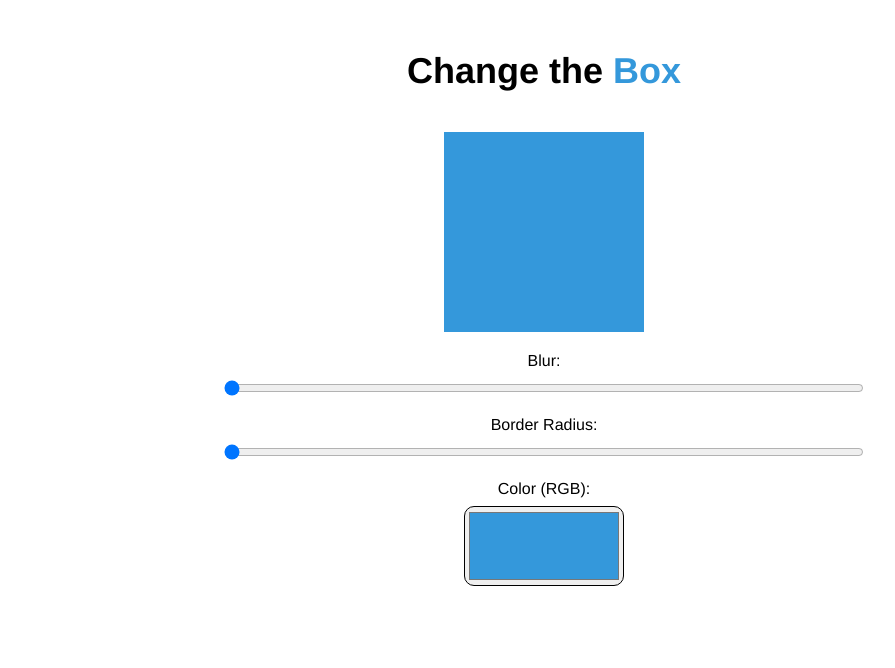
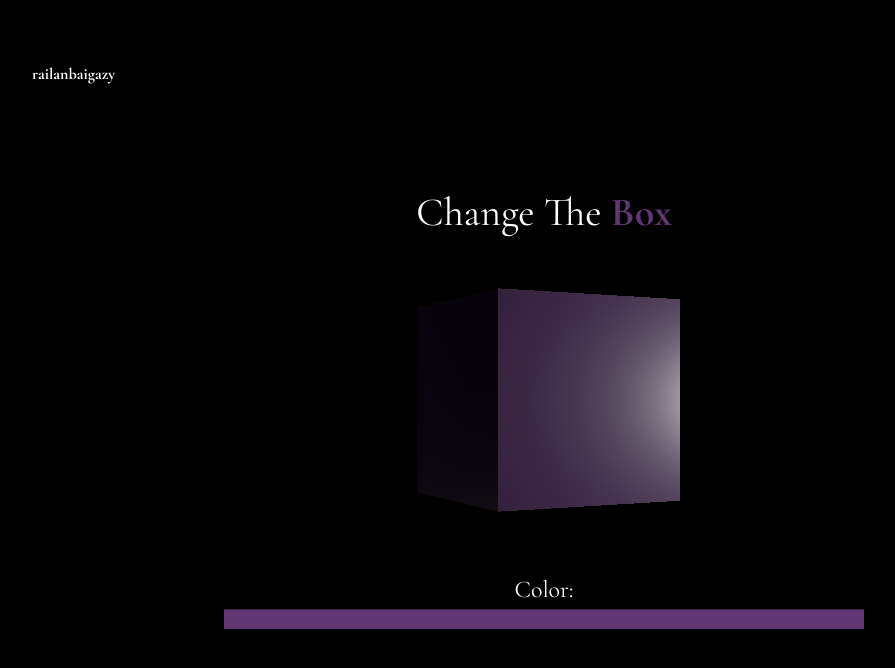
Before and after one commit to railanbaigazy/changethebox, a website built with Vite: page index.html in a window 1280 px wide. Shown: the whole page, without its empty margins (96-991 px from the left). Built offline with nearby package versions, Linux system fonts and the light colour scheme.

Commit message:
Update 3D

```diff
--- a/index.html
+++ b/index.html
@@ -1,27 +1,21 @@
-<!DOCTYPE html>
+<!doctype html>
 <html lang="en">
-<head>
-  <meta charset="UTF-8">
-  <meta name="viewport" content="width=device-width, initial-scale=1.0">
-  <link rel="stylesheet" href="/css/styles.css">
-  <title>Change the Box</title>
-</head>
-<body>
-<main>
-  <h1>Change the <span>Box</span></h1>
-
-  <div class="box"></div>
-
-  <label for="blur">Blur:</label>
-  <input type="range" id="blur" min="0" max="20" value="0" data-suffix="px">
-
-  <label for="border-radius">Border Radius:</label>
-  <input type="range" id="border-radius" min="0" max="50" value="0" data-suffix="%">
-
-  <label for="color">Color (RGB):</label>
-  <input type="color" id="color" class="color" value="#3498db">
-</main>
-
-<script src="js/main.js"></script>
-</body>
+  <head>
+    <meta charset="UTF-8" />
+    <link rel="icon" type="image/svg+xml" href="/vite.svg" />
+    <meta name="viewport" content="width=device-width, initial-scale=1.0" />
+    <title>Vite App</title>
+  </head>
+  <body>
+    <canvas class="webgl"></canvas>
+    <nav>
+      <a href="https://github.com/railanbaigazy" class="nav-text">railanbaigazy</a>
+    </nav>
+    <h1 class="title">Change The <span class="box-text">Box</span></h1>
+    <div class="controls">
+      <label for="boxColor">Color:</label>
+      <input type="color" id="boxColor" class="input-color" value="#3498db">
+    </div>
+    <script type="module" src="/main.js"></script>
+  </body>
 </html>
--- /dev/null
+++ b/main.js
@@ -0,0 +1,85 @@
+import * as THREE from 'three';
+import "./style.css";
+import { gsap } from "gsap";
+import { OrbitControls } from "three/addons";
+import SplitType from "split-type";
+
+const scene = new THREE.Scene();
+
+const startColor = "#613774";
+
+const geometry = new THREE.BoxGeometry( 3, 3, 3 );
+const material = new THREE.MeshStandardMaterial({
+    color: startColor,
+    roughness: .3
+});
+
+const mesh = new THREE.Mesh(geometry, material);
+scene.add(mesh);
+
+const sizes = {
+    width: window.innerWidth,
+    height: window.innerHeight
+};
+
+const light1 = new THREE.PointLight(0xffffff, 70, 50, 1.5);
+const light2 = new THREE.PointLight(0xffffff, 20, 70, 1.5);
+light1.position.set(10, 0, 10);
+light2.position.set(-10, -10, -20);
+scene.add(light1);
+scene.add(light2);
+
+const camera = new THREE.PerspectiveCamera(45, sizes.width / sizes.height, 5, 100);
+camera.position.z = 15;
+scene.add(camera);
+
+const canvas = document.querySelector('.webgl');
+const renderer = new THREE.WebGLRenderer({ canvas });
+
+renderer.setSize(sizes.width, sizes.height);
+renderer.render(scene, camera);
+
+const controls = new OrbitControls(camera, canvas);
+controls.enableDamping = true;
+controls.enablePan = false;
+controls.enableZoom = false;
+controls.autoRotate = true;
+controls.autoRotateSpeed = 1;
+
+window.addEventListener('resize', () => {
+    sizes.width = window.innerWidth;
+    sizes.height = window.innerHeight;
+    camera.updateProjectionMatrix();
+    camera.aspect = sizes.width / sizes.height;
+    renderer.setSize(sizes.width, sizes.height)
+});
+
+const loop = () => {
+    controls.update();
+    renderer.render(scene, camera);
+    window.requestAnimationFrame(loop);
+};
+loop();
+
+const colorInput = document.querySelector('.input-color');
+colorInput.value = startColor;
+
+const navText = new SplitType('.nav-text');
+
+const t1 = gsap.timeline({ defaults: { duration: 1 } });
+t1.fromTo('.title', { opacity: 0 }, { opacity: 1 });
+t1.fromTo(mesh.scale, { z: 0, x: 0, y:0 }, { z: 1, x: 1, y: 1 });
+t1.fromTo('.char', { y: -20 }, { y: 0, stagger: 0.05, delay: 0.2 });
+t1.fromTo('.controls', { opacity: 0 }, { opacity: 1 });
+
+const inputs = document.querySelectorAll('input');
+
+function handleUpdate() {
+    const suffix = this.dataset.suffix || '';
+    document.documentElement.style.setProperty(`--${this.id}`, this.value + suffix);
+    const newColor = new THREE.Color(this.value);
+    gsap.to(mesh.material.color, newColor);
+}
+
+inputs.forEach(input => input.addEventListener('change', handleUpdate));
+//inputs.forEach(input => input.addEventListener('mousemove', handleUpdate));
--- /dev/null
+++ b/style.css
@@ -0,0 +1,85 @@
+@import url('https://fonts.googleapis.com/css2?family=Cormorant+Garamond:wght@400;700&display=swap');
+
+* {
+  margin: 0 auto;
+  padding: 0;
+  box-sizing: border-box;
+}
+
+body, html {
+  overflow-x: hidden;
+  font-family: 'Cormorant Garamond', serif;
+}
+
+:root {
+  --boxColor: #613774;
+}
+
+.webgl {
+  position: absolute;
+  top: 0;
+  left: 0;
+  z-index: 1;
+}
+
+.title {
+  z-index: 2;
+  position: absolute;
+  color: white;
+  font-size: 2.5rem;
+  font-weight: 400;
+  top: 25%;
+  left: 50%;
+  transform: translate(-50%, -25%);
+}
+
+.box-text {
+  font-weight: 700;
+  color: var(--boxColor);
+}
+
+nav {
+  position: absolute;
+  z-index: 2;
+  padding: 4rem 8rem;
+}
+
+.nav-text {
+  text-decoration: none;
+  color: white;
+  font-weight: 700;
+}
+.nav-text .line {
+  clip-path: polygon(0 0, 100% 0, 100% 100%, 0% 100%);
+}
+
+.controls {
+  position: absolute;
+  z-index: 2;
+  bottom: 20%;
+  left: 50%;
+  width: 100vw;
+  color: white;
+  display: flex;
+  flex-direction: column;
+  justify-content: center;
+  transform: translate(-50%, -20%);
+}
+
+.controls label {
+  font-size: 1.5rem;
+  margin-bottom: 5px;
+}
+
+.input-color {
+  width: 50%;
+  height: 20px;
+  border: none;
+  cursor: pointer;
+}
+.input-color::-webkit-color-swatch-wrapper {
+  padding: 0;
+}
+.input-color::-webkit-color-swatch {
+  border: none;
+}
```
Also changed, not shown: package.json (added, +19 -0 lines), 2 other files.
